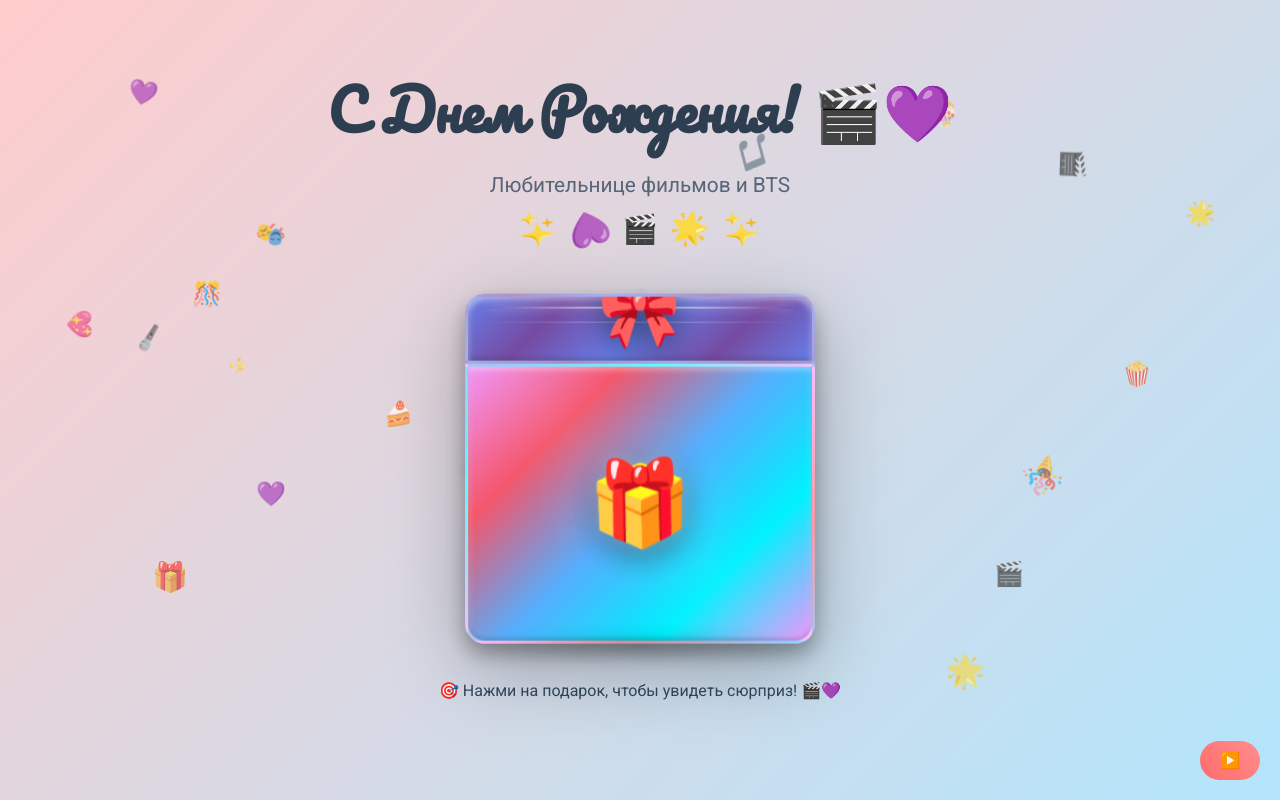
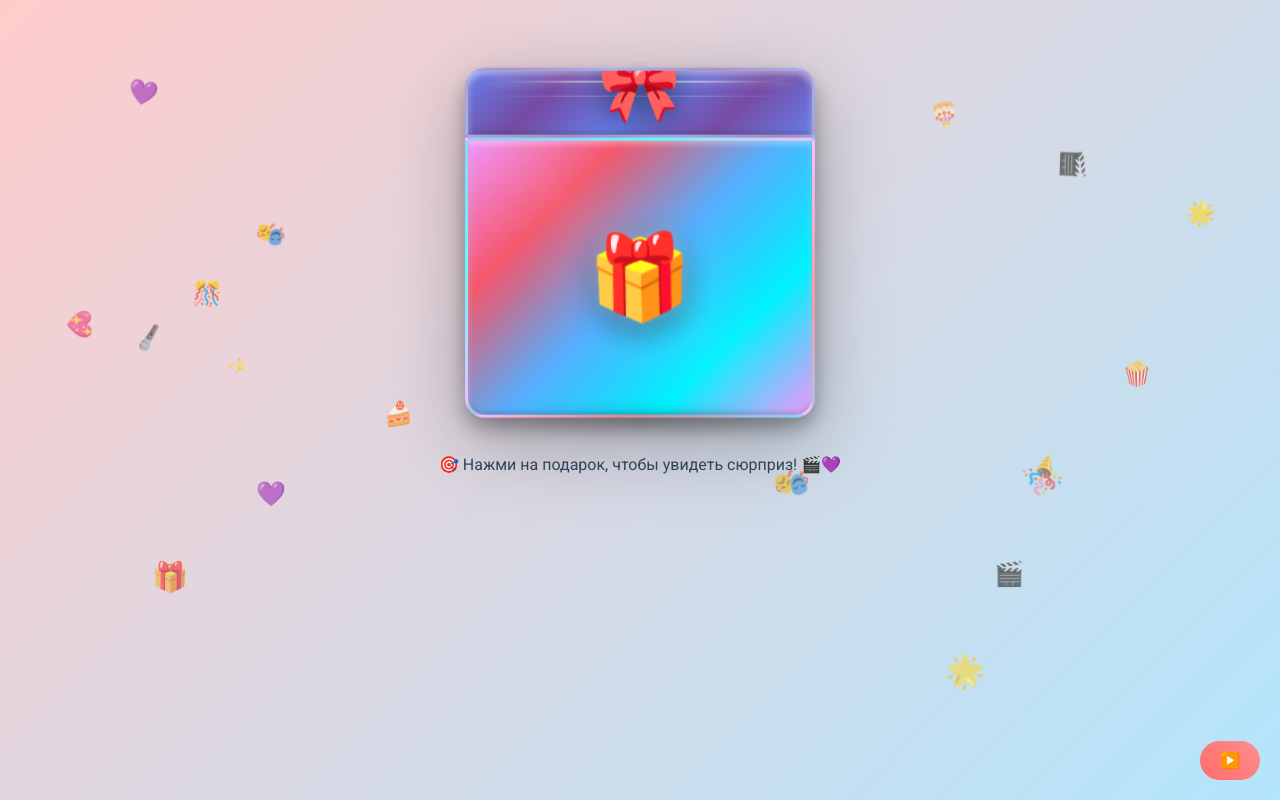
Before and after one commit to SaidkamolA/hp, a plain HTML site: page index.html in a window 1280 px wide. Drawn offline with Linux system fonts and the light colour scheme.

Commit message:
Update index.html

```diff
--- a/index.html
+++ b/index.html
@@ -25,17 +25,6 @@
         </div>
 
         <!-- Главный заголовок -->
-        <div class="main-title">
-            <h1 class="birthday-text">С Днем Рождения! 🎬💜</h1>
-            <div class="subtitle">Любительнице фильмов и BTS</div>
-            <div class="sparkles">
-                <span>✨</span>
-                <span>💜</span>
-                <span>🎬</span>
-                <span>🌟</span>
-                <span>✨</span>
-            </div>
-        </div>
 
         <!-- Анимированный подарок -->
         <div class="gift-container">
```
